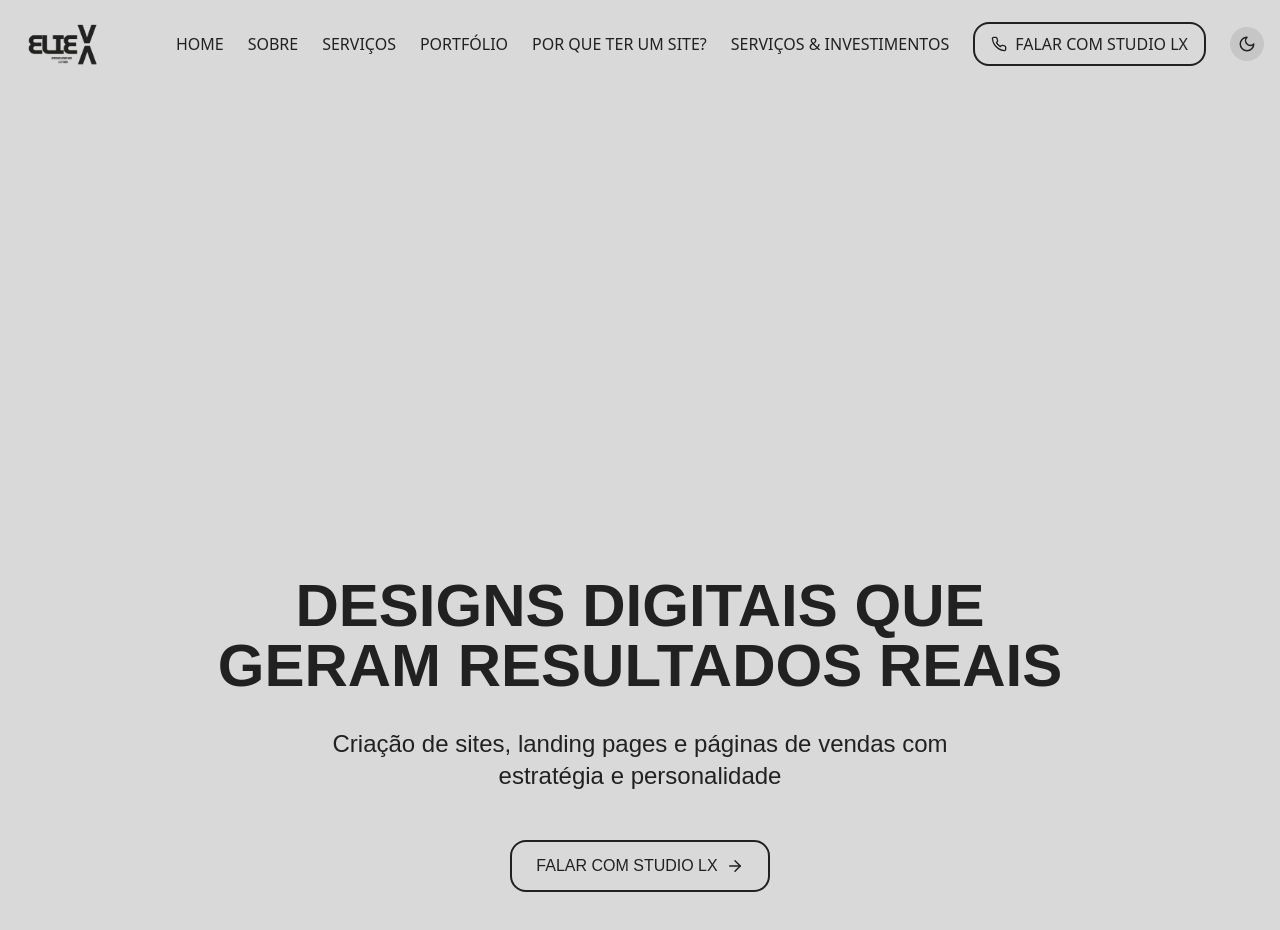
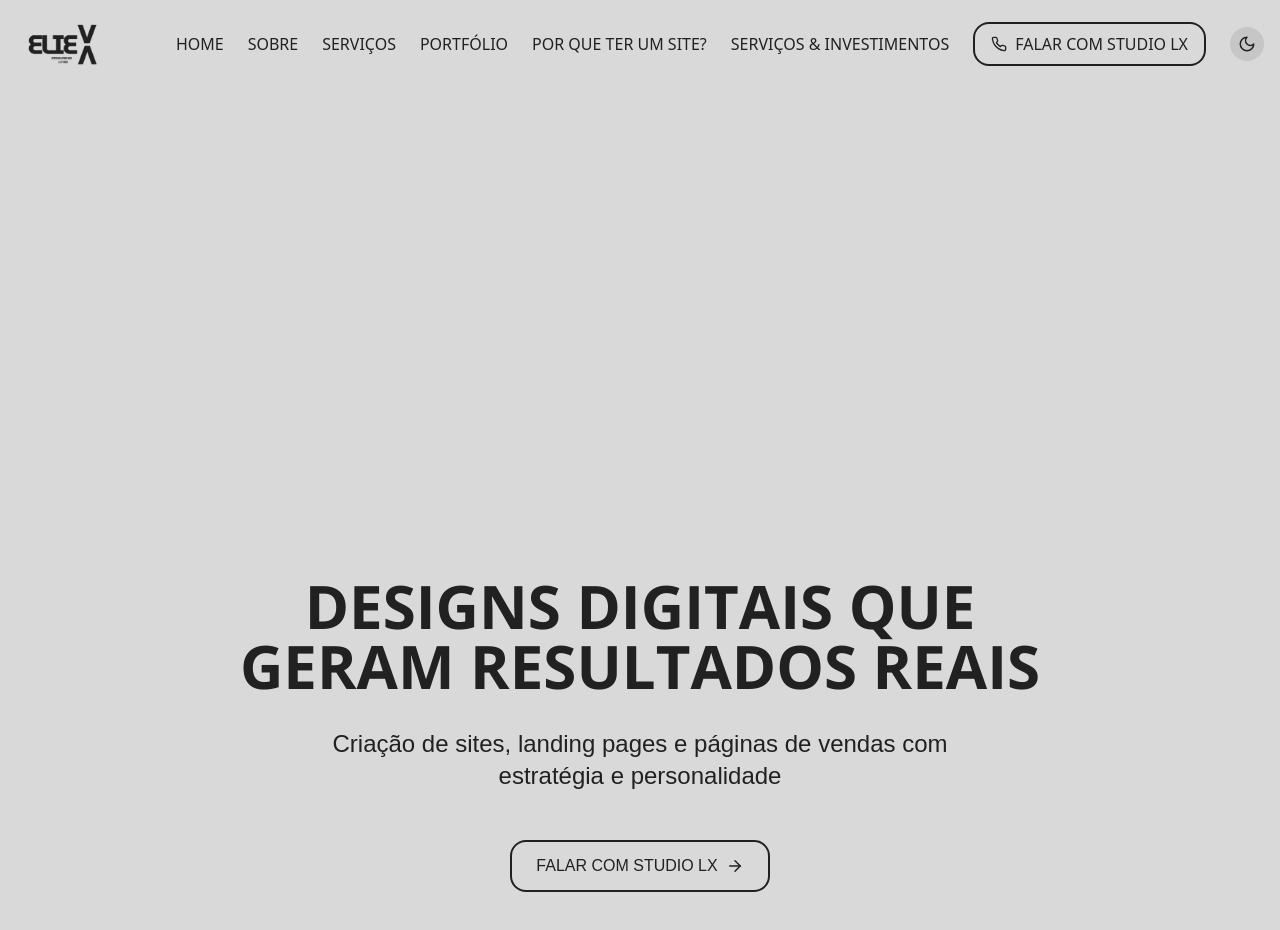
Before and after one commit to lucosvsk10/studiolxdev, a React (Vite) app: page / in a window 1280 px wide. Shown: the top 930 px of the page. Built offline with nearby package versions, Linux system fonts and the light colour scheme; a web font is replaced by a local one.

Commit message:
Change h1 font to Open Sauce
Update the h1 font in Hero.tsx to Open Sauce.

```diff
--- a/index.html
+++ b/index.html
@@ -7,6 +7,7 @@
     <meta name="viewport" content="width=device-width, initial-scale=1.0" />
     <title>Studio LX - Design Digital para Resultados Reais</title>
     <link href="https://fonts.googleapis.com/css2?family=MuseoModerno:wght@300;400;600;700&display=swap" rel="stylesheet">
+    <link href="https://fonts.googleapis.com/css2?family=Open+Sans:wght@400;600;700&display=swap" rel="stylesheet">
     <link rel="stylesheet" href="https://cdnjs.cloudflare.com/ajax/libs/font-awesome/6.5.1/css/all.min.css">
     <meta name="description" content="Studio LX - Design digital que gera resultados reais. Criação de sites, landing pages e soluções digitais para sua marca">
   </head>
--- a/src/components/Hero.tsx
+++ b/src/components/Hero.tsx
@@ -1,3 +1,4 @@
+
 import { useEffect, useRef } from 'react';
 import { ArrowRight } from 'lucide-react';
 const Hero = () => {
@@ -32,7 +33,7 @@ const Hero = () => {
         <div className="flex flex-col items-center justify-center text-center max-w-4xl mx-auto">
           <h1 ref={headlineRef} style={{
           transitionDelay: '100ms'
-        }} className="text-4xl md:text-5xl lg:text-6xl font-bold mb-8 uppercase font-museo">
+        }} className="text-4xl md:text-5xl lg:text-6xl font-bold mb-8 uppercase font-opensauce">
             <span className="text-inherit">Designs digitais</span> que geram resultados reais
           </h1>
           <p ref={subheadlineRef} className="text-xl md:text-2xl mb-12 max-w-2xl font-museo" style={{
--- a/src/index.css
+++ b/src/index.css
@@ -4,6 +4,8 @@
 
 /* Importa a fonte MuseoModerno */
 @import url('https://fonts.googleapis.com/css2?family=MuseoModerno:ital,wght@0,100..900;1,100..900&display=swap');
+/* Importa a fonte Open Sans */
+@import url('https://fonts.googleapis.com/css2?family=Open+Sans:wght@400;600;700&display=swap');
 
 @layer base {
   :root {
@@ -118,6 +120,10 @@
   .font-museo {
     @apply font-['MuseoModerno'];
   }
+
+  .font-opensauce {
+    @apply font-['Open_Sans'];
+  }
 }
 
 /* Custom scroll */
--- a/tailwind.config.ts
+++ b/tailwind.config.ts
@@ -72,6 +72,7 @@ export default {
 				'museo': ['Museo Moderno', 'sans-serif'],
 				'bebas': ['Bebas Neue', 'sans-serif'],
 				'hkgrotesk': ['HK Grotesk', 'system-ui', 'sans-serif'],
+				'opensauce': ['Open Sans', 'system-ui', 'sans-serif'],
 			},
 			borderRadius: {
 				lg: 'var(--radius)',
```
